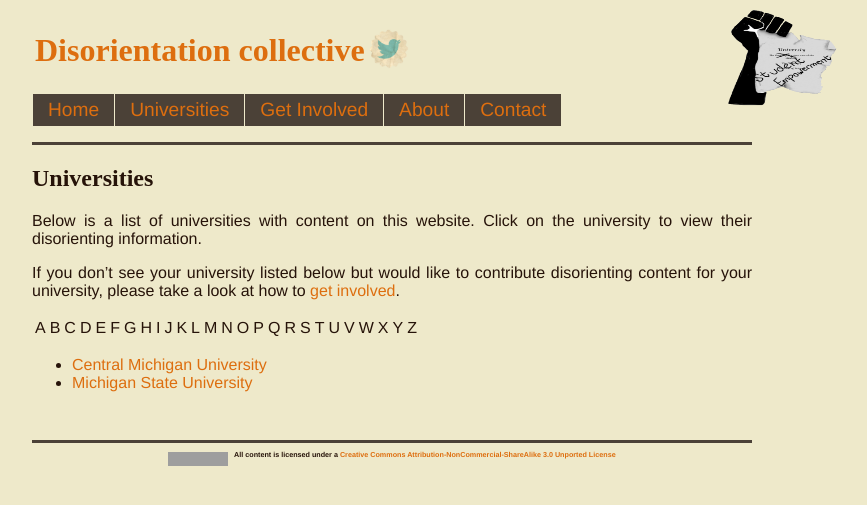
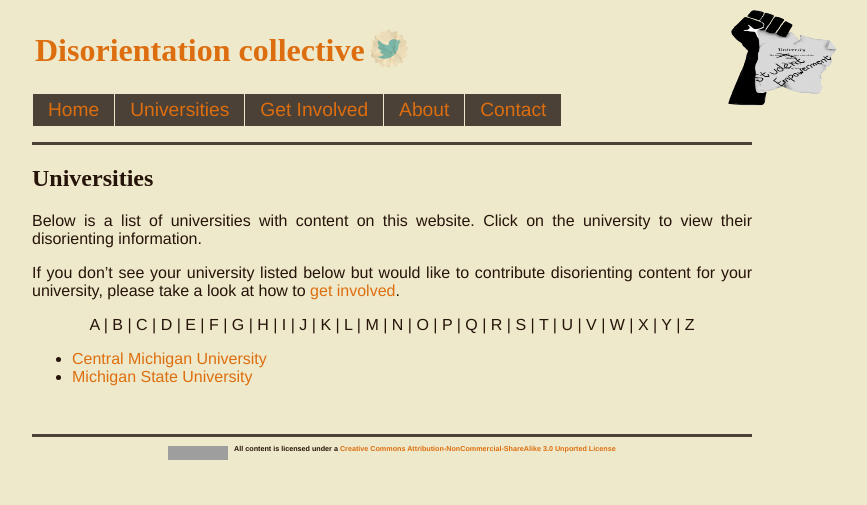
Before and after one commit to dis-orientation/dis-orientation.github.io, a Jekyll site: the page built from universities.md, in a window 1280 px wide. Shown: the top 505 px of the page, without its empty margins (248-1115 px from the left). Built offline with Jekyll 4.4.1, drawn with Linux system fonts in a browser that asks for light colours; Markdown is read by kramdown in place of the engine named in the settings; grey boxes are pictures that could not be loaded.

Commit message:
center alphabet

```diff
--- a/universities.md
+++ b/universities.md
@@ -9,7 +9,7 @@
 
 If you don't see your university listed below but would like to contribute disorienting content for your university, please take a look at how to [get involved](http://dis-orientation.info/involved).
 
-A | B | C | D | E | F | G | H | I | J | K | L | M | N | O | P | Q | R | S | T | U | V | W | X | Y | Z
+<p style="text-align:center;"> A | B | C | D | E | F | G | H | I | J | K | L | M | N | O | P | Q | R | S | T | U | V | W | X | Y | Z</p>
 
 - [Central Michigan University](http://cmu.dis-orientation.info)
 - [Michigan State University](http://msu.dis-orientation.info)
```
